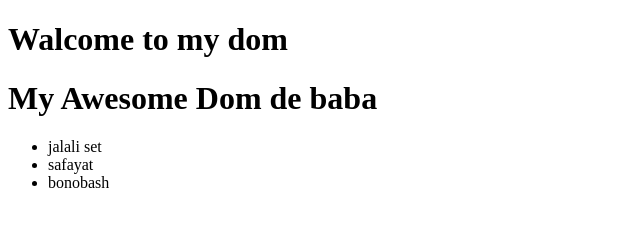
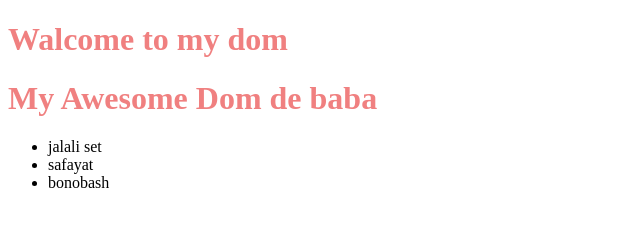
Before and after one commit to avmonirul/ture-of-dom, a plain HTML site: page index.html in a window 1280 px wide. Shown: the whole page, without its empty margins (0-640 px from the left). Drawn offline with Linux system fonts and the light colour scheme.

Commit message:
first commit

```diff
--- a/index.html
+++ b/index.html
@@ -5,6 +5,7 @@
     <meta http-equiv="X-UA-Compatible" content="IE=edge">
     <meta name="viewport" content="width=device-width, initial-scale=1.0">
     <title> ture of dom</title>
+    <link rel="stylesheet" href="styels/styels.css">
 </head>
 <body>
     <header>
--- /dev/null
+++ b/styels/styels.css
@@ -0,0 +1,3 @@
+h1{
+    color: lightcoral;
+}
```
